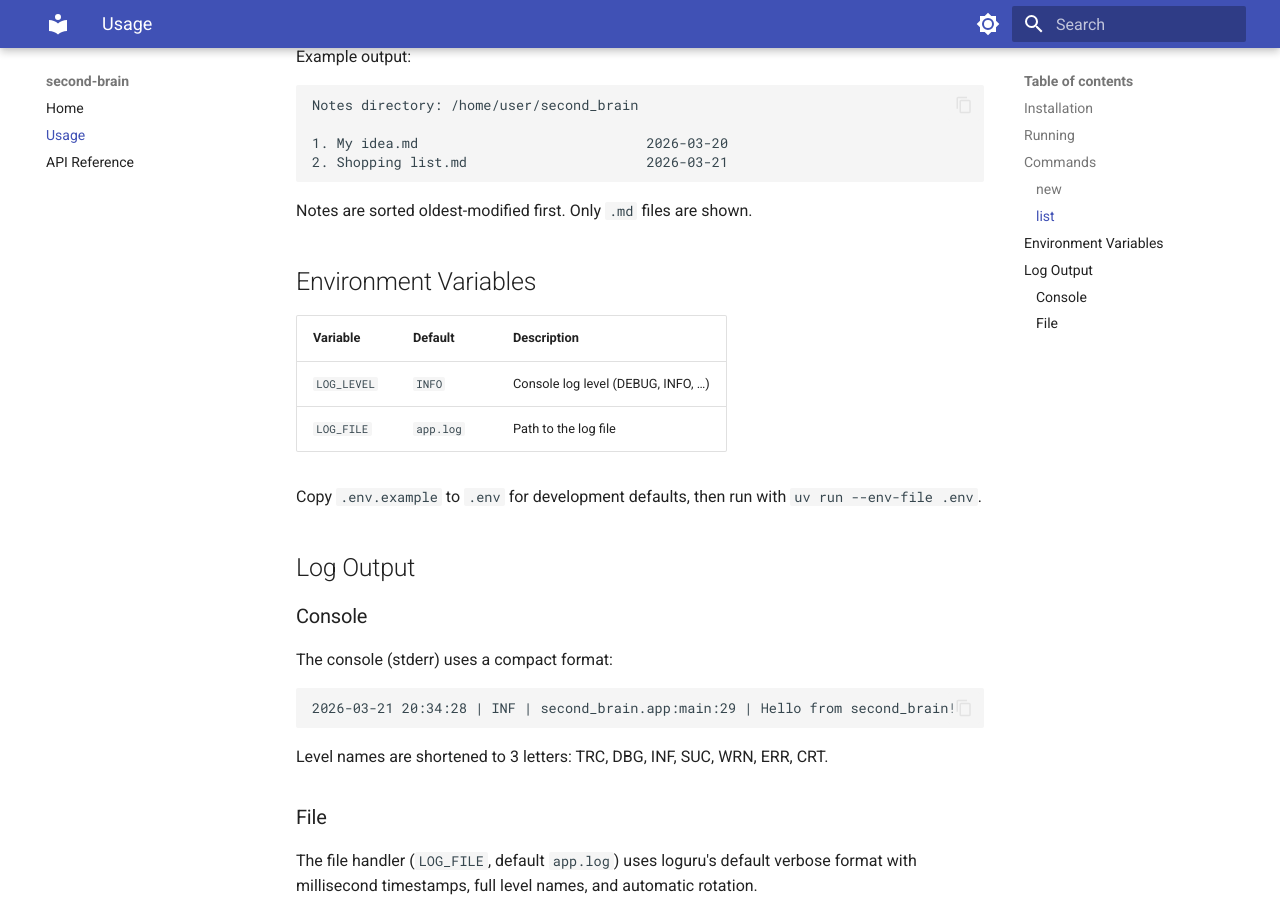
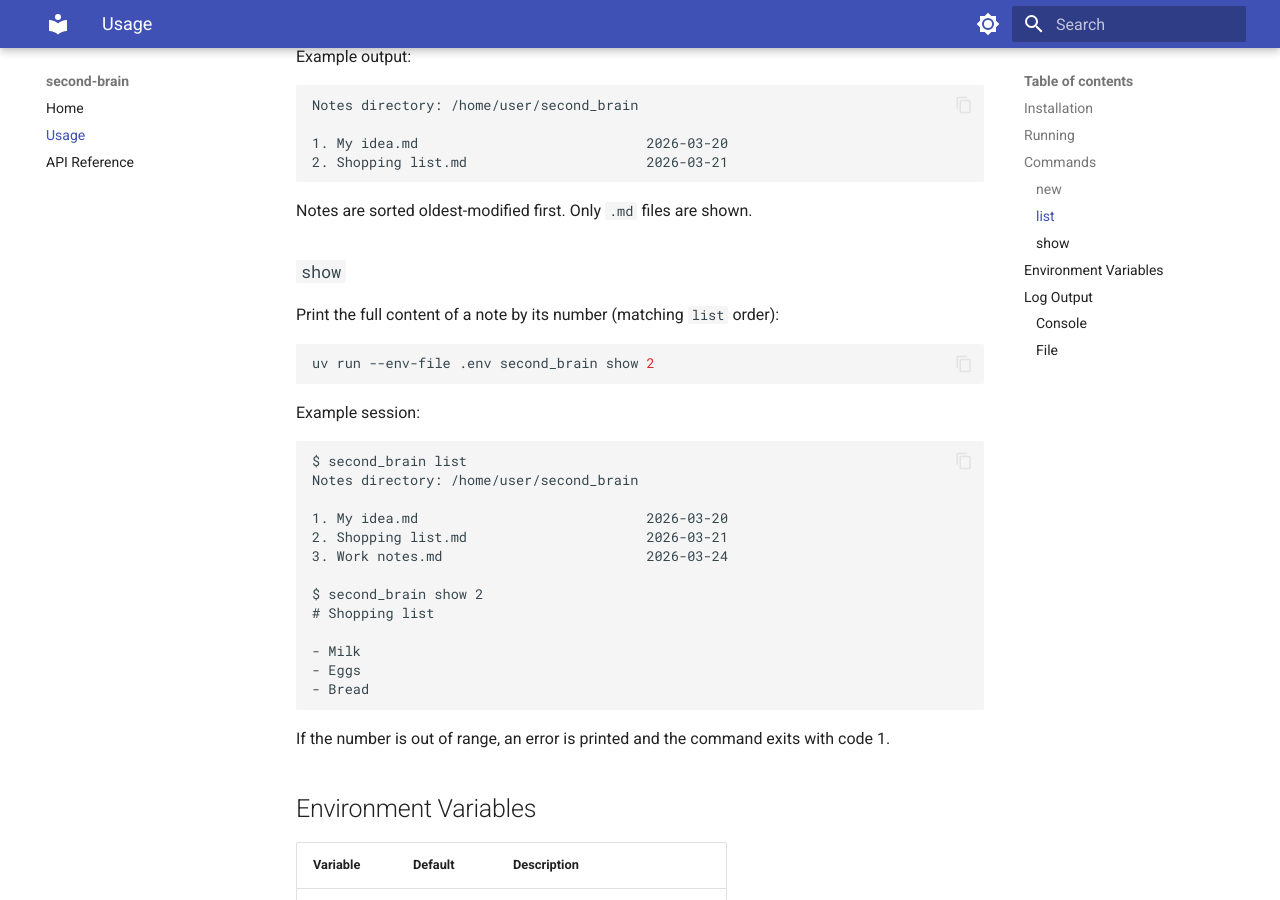
Before and after one commit to can2131/second_brain, an MkDocs documentation site: the page built from docs/usage.md, in a window 1280 px wide and 900 px high, scrolled down 952 px. Built offline with MkDocs 1.6.1 and Material for MkDocs 9.7.7, drawn with Linux system fonts in a browser that asks for light colours.

Commit message:
feat: add second_brain show <number> command to read a note
Closes #3. Adds a read-only show command that prints note content to
stdout using the same 1-based index as second_brain list.

````diff
--- a/docs/usage.md
+++ b/docs/usage.md
@@ -52,6 +52,34 @@ Notes directory: /home/user/second_brain
 
 Notes are sorted oldest-modified first. Only `.md` files are shown.
 
+### `show`
+
+Print the full content of a note by its number (matching `list` order):
+
+```bash
+uv run --env-file .env second_brain show 2
+```
+
+Example session:
+
+```
+$ second_brain list
+Notes directory: /home/user/second_brain
+
+1. My idea.md                            2026-03-20
+2. Shopping list.md                      2026-03-21
+3. Work notes.md                         2026-03-24
+
+$ second_brain show 2
+# Shopping list
+
+- Milk
+- Eggs
+- Bread
+```
+
+If the number is out of range, an error is printed and the command exits with code 1.
+
 ## Environment Variables
 
 | Variable    | Default    | Description                          |
````
Also changed, not shown: README.md (+18 -0 lines), 2 other files.
